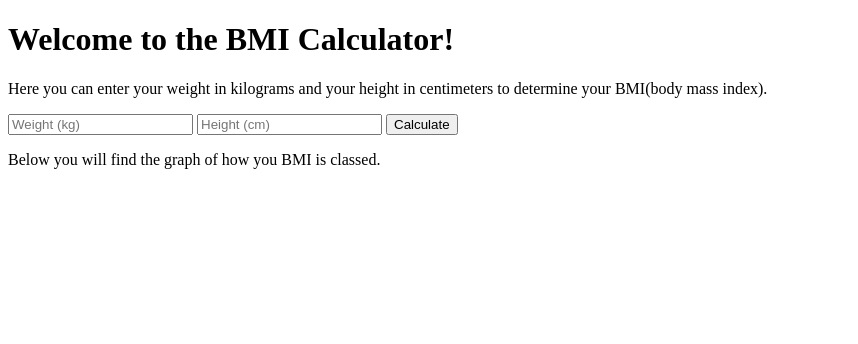
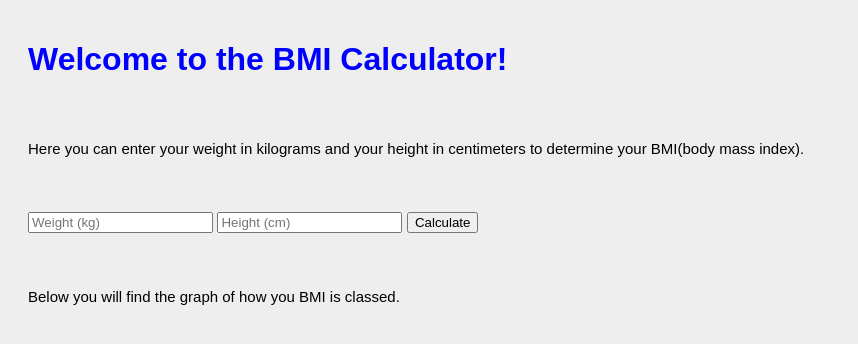
Before and after one commit to marizaswart/bmi_challenge, a plain HTML site: page index.html in a window 1280 px wide. Shown: the whole page, without its empty margins (0-858 px from the left). Drawn offline with nearby package versions, Linux system fonts and the light colour scheme.

Commit message:
CSS set up with background color, padding and fonts

```diff
--- a/index.html
+++ b/index.html
@@ -1,11 +1,12 @@
 <!DOCTYPE html>
-<html>
+<html lang="eng">
   <head>
     <meta charset="utf-8">
     <title>BMI Calculator</title>
     <script src="src/person.js"></script>
     <script src="src/bmi_calculator.js"></script>
     <script src="https://code.jquery.com/jquery-2.1.4.js"></script>
+    <link rel="stylesheet" href="style.css">
   </head>
   <body>
     <h1>Welcome to the BMI Calculator!</h1>
--- /dev/null
+++ b/style.css
@@ -0,0 +1,19 @@
+body {
+  background-color: #eee;
+}
+h1 {
+  color: blue;
+  padding: 20px;
+  font-family: sans-serif;
+}
+
+p {
+  font-family: sans-serif;
+  padding: 20px;
+  font-size: 15px;
+}
+
+form {
+  font-family: sans-serif;
+  padding: 20px
+}
```
